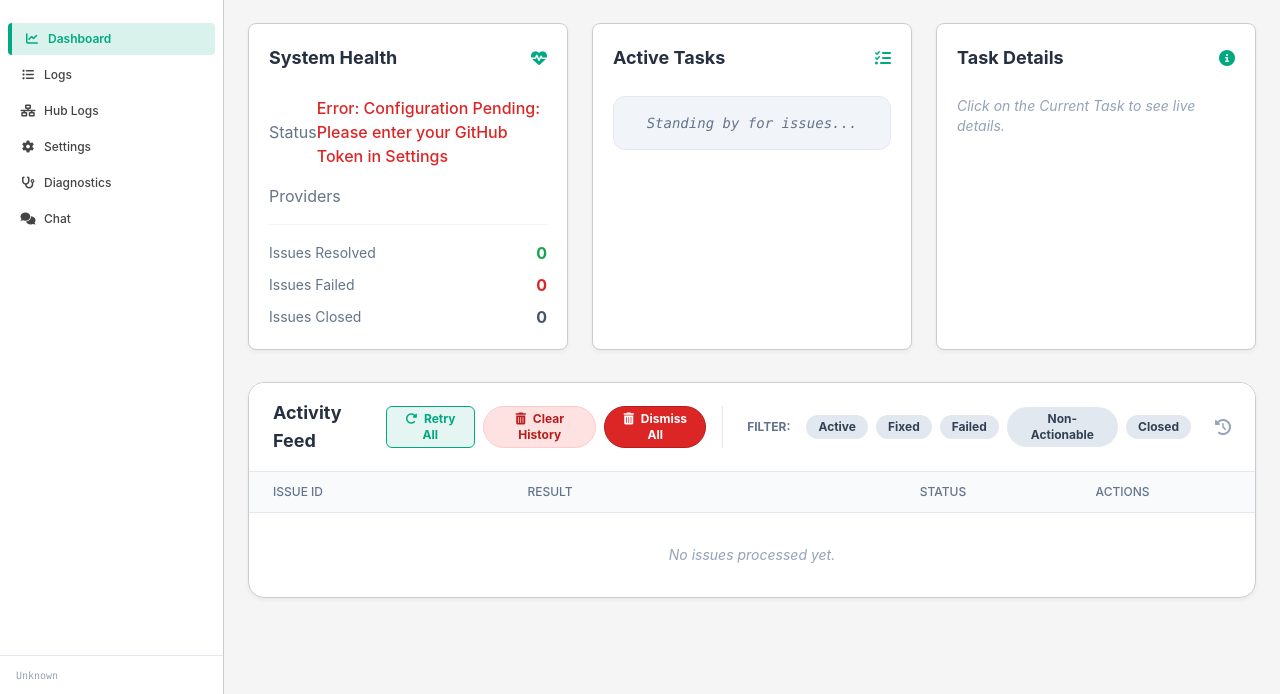
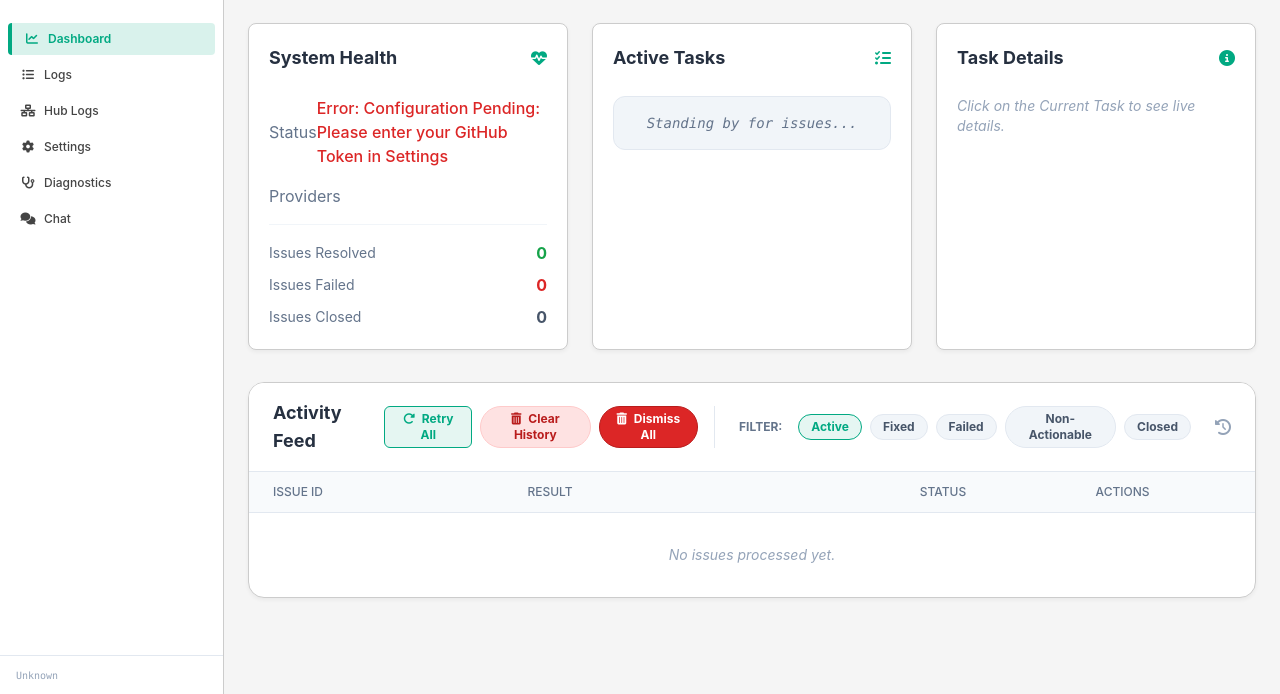
Before and after one commit to lbockenstedt/ab, a FastAPI app: page / in a window 1280 px wide. Shown: the part 65-759 px from the top of the page. Run offline with FastAPI, Linux system fonts and the light colour scheme; some libraries are stand-ins or nearby versions.

Commit message:
style(ui): activity feed filter chips → LM primary/neutral tokens
The filter chips (Active/Fixed/Failed/Non-Actionable/Closed) used generic
slate pills with a dark slate-800 active state — out of step with the LM
design system the rest of the header already follows (Retry All = HPE-green
primary, Clear/Dismiss = red destructive). Per lm/docs/webui-style.md:
selected chip = bg-[#01A982]/10 text-[#01A982] border-[#01A982] (primary);
unselected = bg-slate-100 text-slate-600 border-slate-200 (neutral). Both
rounded-full text-xs font-bold border. filterActivity now toggles the LM
token classes instead of bg-slate-800/text-white.

Co-Authored-By: Claude <noreply@anthropic.com>

```diff
--- a/templates/index.html
+++ b/templates/index.html
@@ -396,11 +396,11 @@
                         </button>
                     </div>
                     <span class="text-xs font-bold text-slate-500 uppercase mr-2">Filter:</span>
-                    <button data-filter="all" onclick="filterActivity('all')" class="filter-btn active px-3 py-1 rounded-full text-xs font-bold bg-slate-200 text-slate-700 hover:bg-slate-300 transition-all" title="Active issues (closed hidden)">Active</button>
-                    <button data-filter="fixed" onclick="filterActivity('fixed')" class="filter-btn px-3 py-1 rounded-full text-xs font-bold bg-slate-200 text-slate-700 hover:bg-slate-300 transition-all">Fixed</button>
-                    <button data-filter="failed" onclick="filterActivity('failed')" class="filter-btn px-3 py-1 rounded-full text-xs font-bold bg-slate-200 text-slate-700 hover:bg-slate-300 transition-all">Failed</button>
-                    <button data-filter="non-actionable" onclick="filterActivity('non-actionable')" class="filter-btn px-3 py-1 rounded-full text-xs font-bold bg-slate-200 text-slate-700 hover:bg-slate-300 transition-all">Non-Actionable</button>
-                    <button data-filter="closed" onclick="filterActivity('closed')" class="filter-btn px-3 py-1 rounded-full text-xs font-bold bg-slate-200 text-slate-700 hover:bg-slate-300 transition-all">Closed</button>
+                    <button data-filter="all" onclick="filterActivity('all')" class="filter-btn px-3 py-1 rounded-full text-xs font-bold border transition-all bg-[#01A982]/10 hover:bg-[#01A982]/20 text-[#01A982] border-[#01A982]" title="Active issues (closed hidden)">Active</button>
+                    <button data-filter="fixed" onclick="filterActivity('fixed')" class="filter-btn px-3 py-1 rounded-full text-xs font-bold border transition-all bg-slate-100 hover:bg-slate-200 text-slate-600 border-slate-200">Fixed</button>
+                    <button data-filter="failed" onclick="filterActivity('failed')" class="filter-btn px-3 py-1 rounded-full text-xs font-bold border transition-all bg-slate-100 hover:bg-slate-200 text-slate-600 border-slate-200">Failed</button>
+                    <button data-filter="non-actionable" onclick="filterActivity('non-actionable')" class="filter-btn px-3 py-1 rounded-full text-xs font-bold border transition-all bg-slate-100 hover:bg-slate-200 text-slate-600 border-slate-200">Non-Actionable</button>
+                    <button data-filter="closed" onclick="filterActivity('closed')" class="filter-btn px-3 py-1 rounded-full text-xs font-bold border transition-all bg-slate-100 hover:bg-slate-200 text-slate-600 border-slate-200">Closed</button>
                     <i class="fas fa-history text-slate-400 ml-4"></i>
                 </div>
             </div>
@@ -1974,11 +1974,12 @@
 
             const buttons = document.querySelectorAll('.filter-btn');
             buttons.forEach(btn => {
+                // LM tokens: selected filter = HPE-green primary chip; others = neutral slate chip.
                 const active = btn.dataset.filter === status;
-                btn.classList.toggle('bg-slate-800', active);
-                btn.classList.toggle('text-white', active);
-                btn.classList.toggle('bg-slate-200', !active);
-                btn.classList.toggle('text-slate-700', !active);
+                ['bg-[#01A982]/10', 'hover:bg-[#01A982]/20', 'text-[#01A982]', 'border-[#01A982]']
+                    .forEach(c => btn.classList.toggle(c, active));
+                ['bg-slate-100', 'hover:bg-slate-200', 'text-slate-600', 'border-slate-200']
+                    .forEach(c => btn.classList.toggle(c, !active));
             });
 
             // Only the Activity Feed table has data-status rows. Each main row is
```
